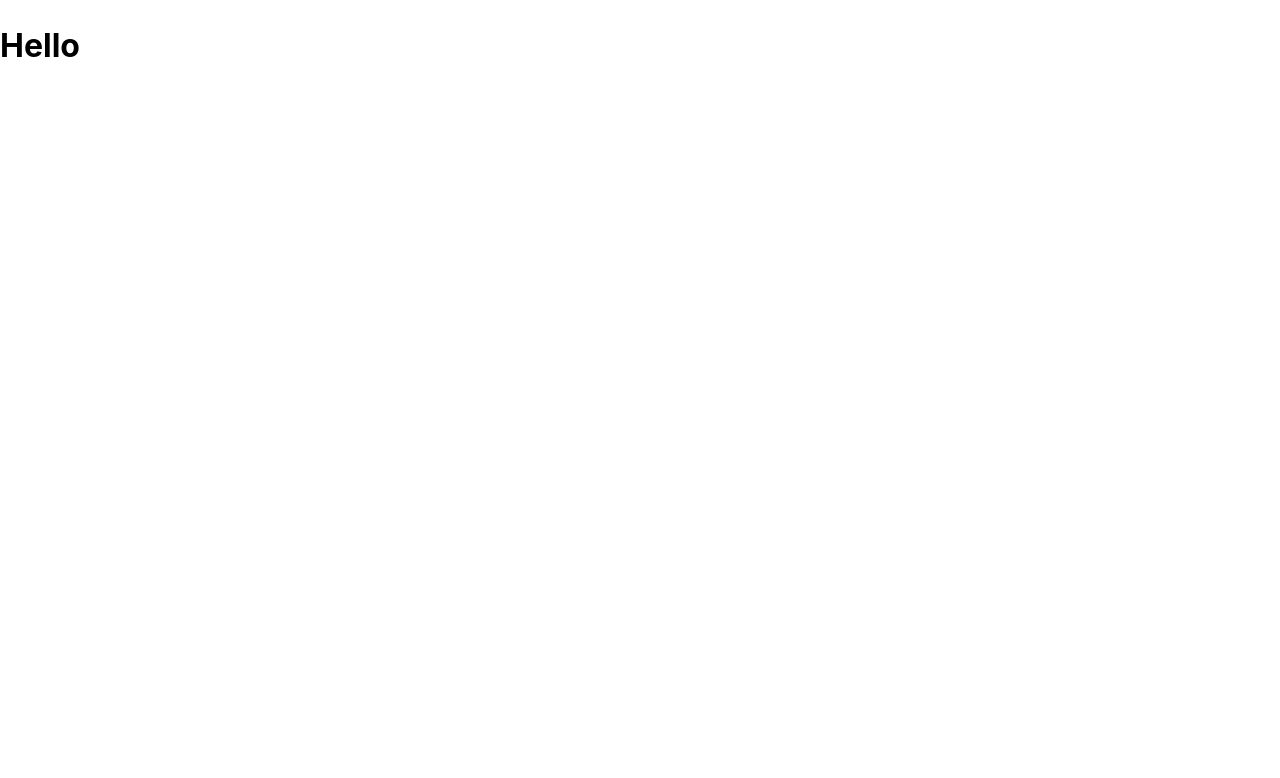
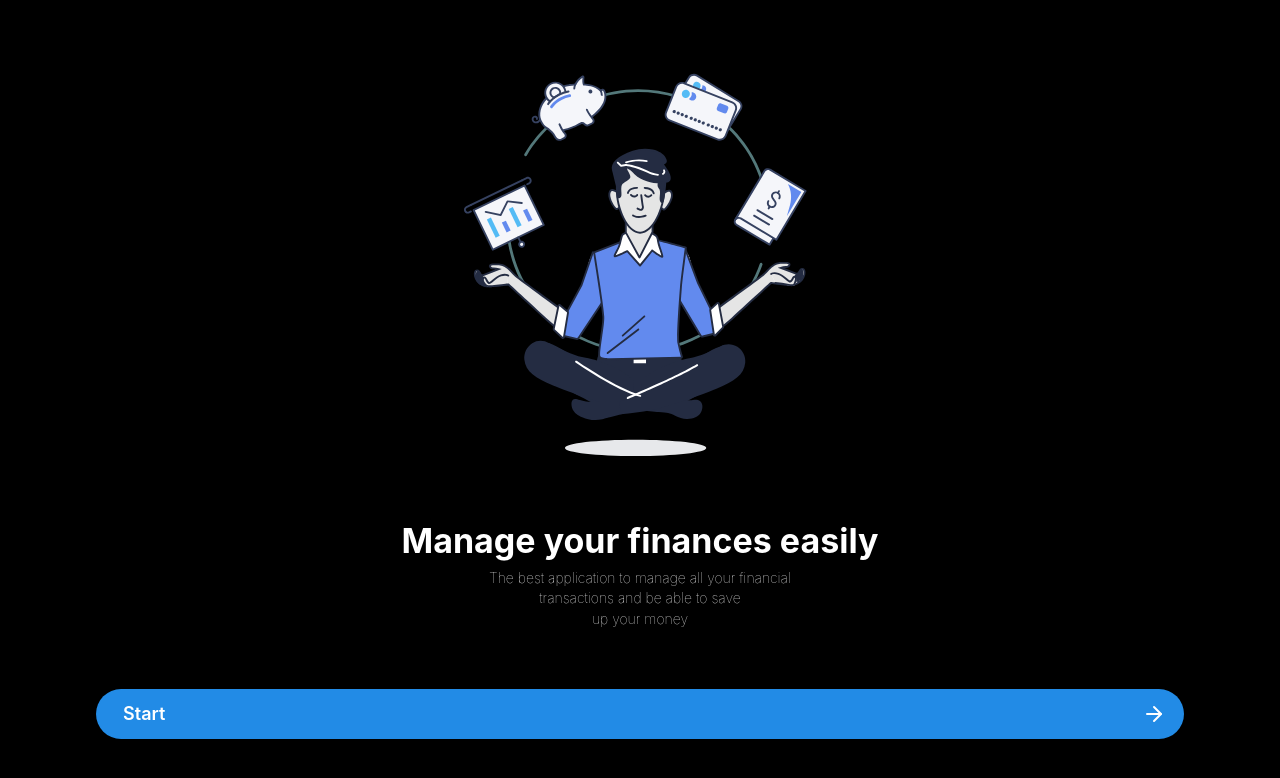
Before and after one commit to ltyohannes955/Scash, a React (Vite) app: page /landing in a window 1280 px wide. Shown: the top 778 px of the page. Built offline with nearby package versions, Linux system fonts and the light colour scheme.

Commit message:
done with the landing page

```diff
--- a/src/pages/landing/index.tsx
+++ b/src/pages/landing/index.tsx
@@ -1,9 +1,41 @@
-import { Flex } from "@mantine/core";
+import { Flex, Text, Image, Button } from "@mantine/core";
+import { ArrowRight } from "lucide-react";
+import { useNavigate } from "react-router-dom";
 
 export default function Landing() {
+  const navigate = useNavigate();
   return (
-    <Flex>
-      <h1>Hello</h1>
+    <Flex
+      bg={"black"}
+      h={"100vh"}
+      justify={"space-evenly"}
+      align={"center"}
+      direction={"column"}
+    >
+      <Flex direction={"column"} align={"center"}>
+        <Image src={"/landing.svg"} alt="landing Image" h={"500"} w={"400"} />
+        <Flex direction={"column"}>
+          <Text c="white" fz={"h1"} ta={"center"} fw={"bolder"}>
+            Manage your finances easily
+          </Text>
+          <Text c={"white"} ta={"center"} size="sm" fw={"lighter"}>
+            The best application to manage all your financial <br />{" "}
+            transactions and be able to save <br /> up your money{" "}
+          </Text>
+        </Flex>
+      </Flex>
+      <Button
+        radius={"xl"}
+        justify="space-between"
+        size="lg"
+        w={"85%"}
+        rightSection={<ArrowRight size={24} />}
+        onClick={() => {
+          navigate("/login");
+        }}
+      >
+        Start
+      </Button>
     </Flex>
   );
 }
```
